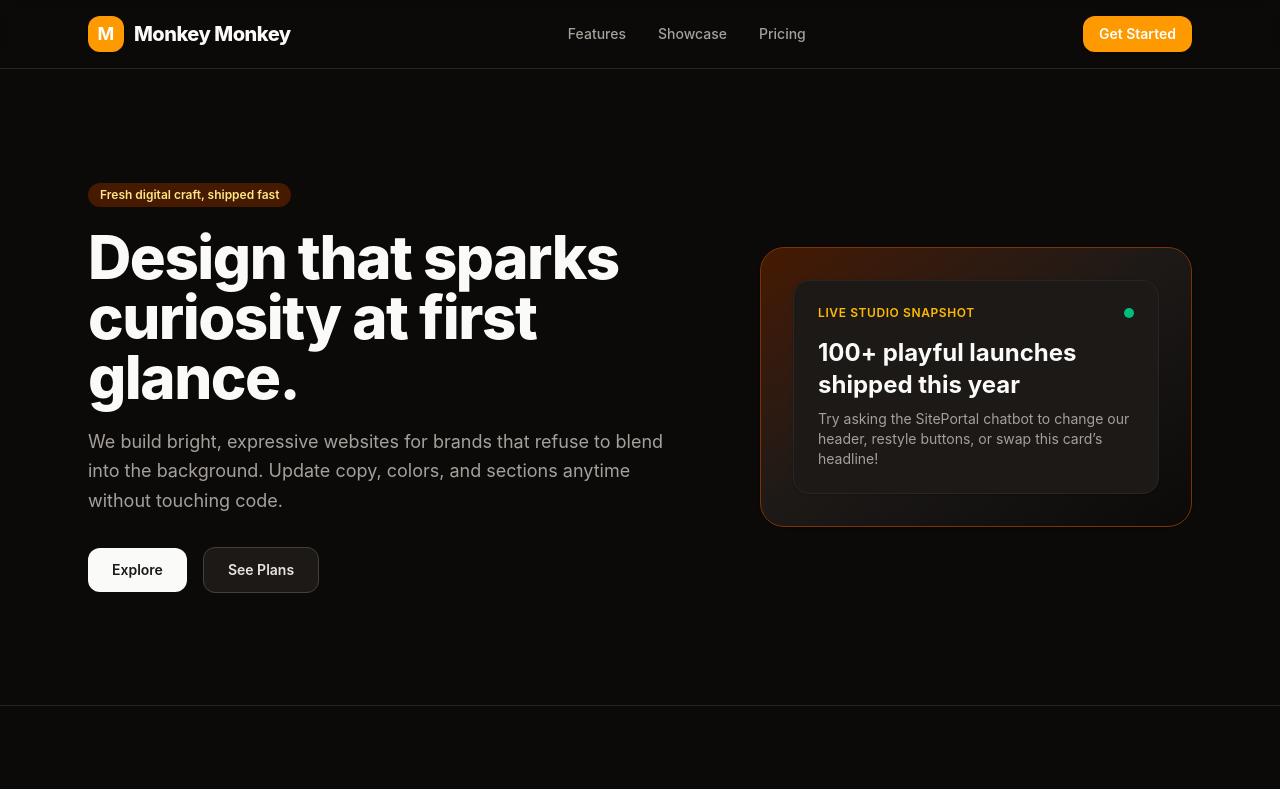
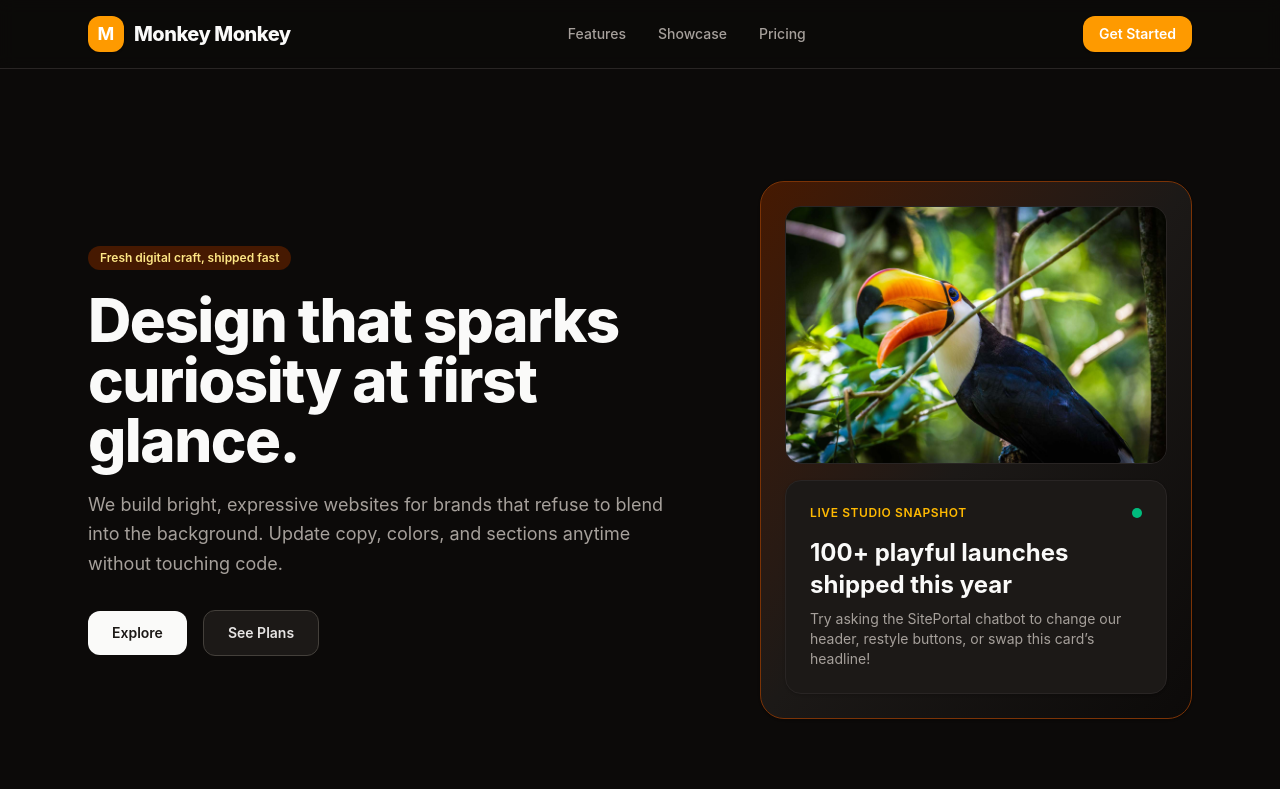
Before and after one commit to branddesade/monkey-see-demo, a Next.js app: page / in a window 1280 px wide. Shown: the top 789 px of the page. Built offline with nearby package versions, Linux system fonts and the light colour scheme.

Commit message:
SitePortal Edit 4: Add the uploaded toucan image to the Hero showcase card.

```diff
--- a/src/components/Hero.tsx
+++ b/src/components/Hero.tsx
@@ -30,8 +30,15 @@ export function Hero() {
         </div>
 
         <div className="lg:col-span-5">
-          <div className="rounded-3xl border border-amber-900 bg-gradient-to-br from-amber-950 via-stone-900 to-stone-950 p-8 shadow-sm">
-            <div className="rounded-2xl bg-stone-900 p-6 shadow-sm border border-stone-800">
+          <div className="rounded-3xl border border-amber-900 bg-gradient-to-br from-amber-950 via-stone-900 to-stone-950 p-6 shadow-sm">
+            <div className="overflow-hidden rounded-2xl border border-stone-800">
+              <img
+                src="/uploads/0r2jf-1-toucan.jpg"
+                alt="Vibrant toucan perched on a branch"
+                className="h-64 w-full object-cover"
+              />
+            </div>
+            <div className="mt-4 rounded-2xl border border-stone-800 bg-stone-900 p-6 shadow-sm">
               <div className="flex items-center justify-between">
                 <span className="text-xs font-semibold uppercase tracking-wider text-amber-400">
                   Live Studio Snapshot
```
Also changed, not shown: public/uploads/0r2jf-1-toucan.jpg (added).
